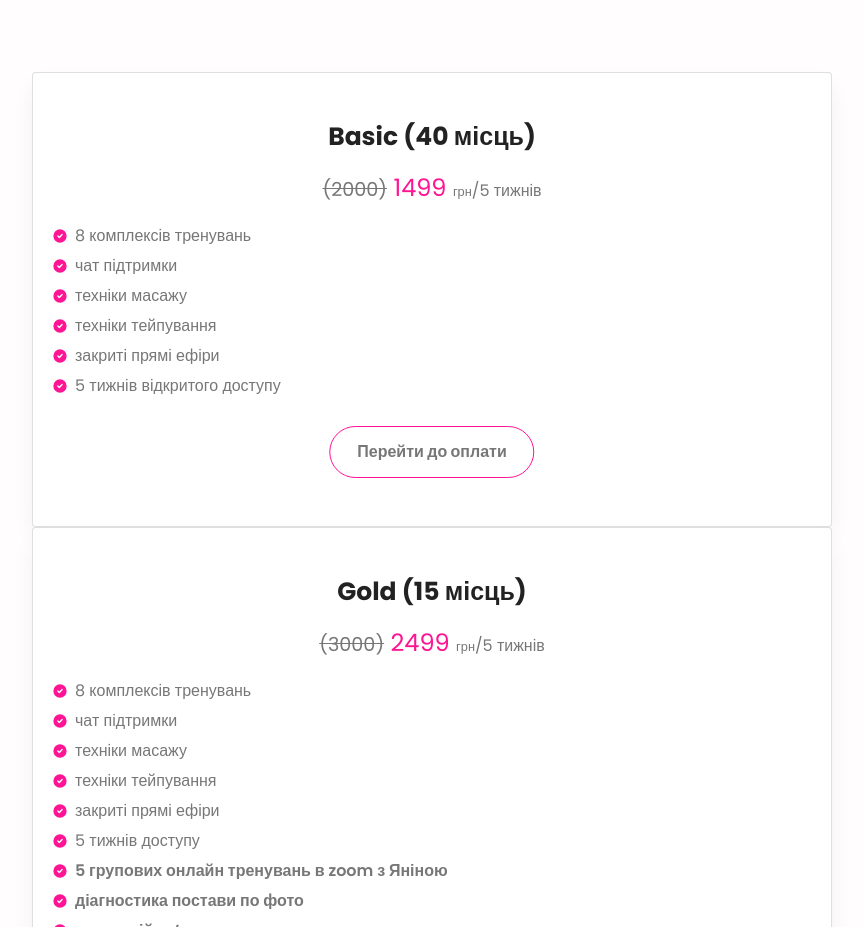
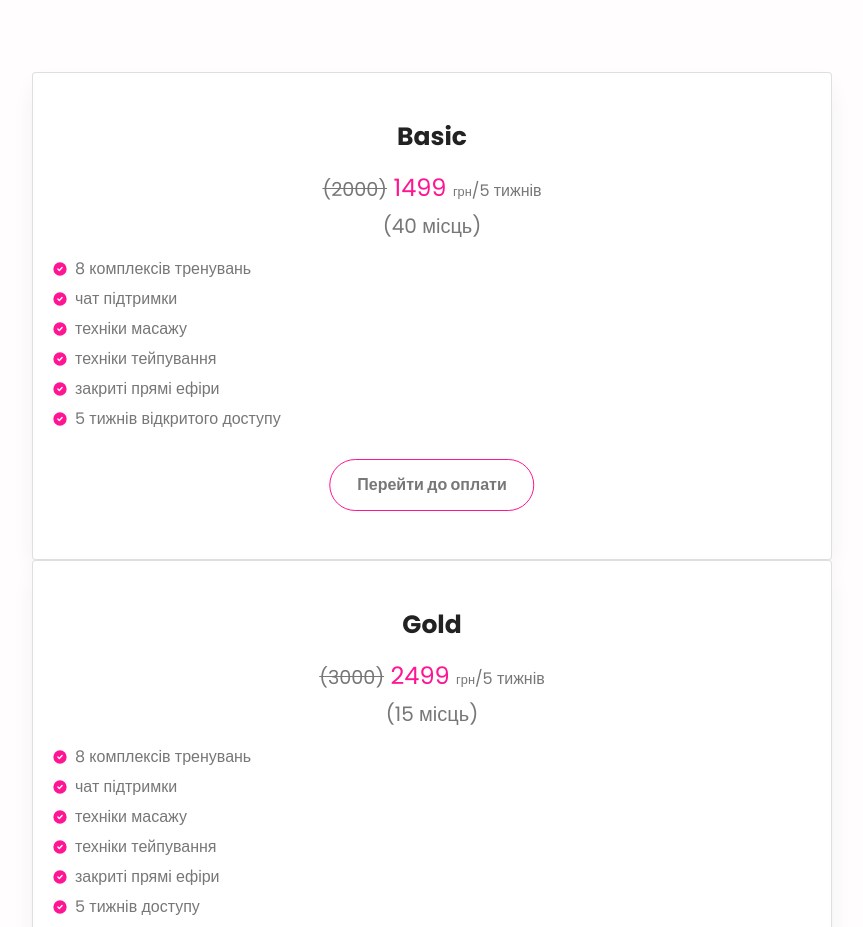
Before and after one commit to pussbb/nextjs-yanina, a Next.js app: page / in a window 1280 px wide. Shown: the part 2633-3560 px from the top of the page, without its empty margins (208-1071 px from the left). Built offline with nearby package versions, Linux system fonts and the light colour scheme; what tailwind-bootstrap-grid would draw is missing.

Commit message:
update orders

```diff
--- a/app/Sections/HealthyFeet/HealthyFeetPrices.tsx
+++ b/app/Sections/HealthyFeet/HealthyFeetPrices.tsx
@@ -3,8 +3,8 @@ import GreenCheck from '@/app/components/GreenCheck';
 
 const plans = [
     {
-        title: 'Basic (40 місць)',
-        subtitle: '',
+        title: 'Basic',
+        subtitle: '(40 місць)',
         price:(<><small><s>(2000)</s></small> <span className={'raspberry-color'}>1499</span></>),
         type: '5 тижнів',
         recommended: false,
@@ -27,8 +27,8 @@ const plans = [
         }
     },
     {
-        title: 'Gold (15 місць)',
-        subtitle: '',
+        title: 'Gold',
+        subtitle: '(15 місць)',
         //price: 2499,
         price:(<><small><s>(3000)</s></small> <span className={'raspberry-color'}>2499</span></>),
             type: '5 тижнів',
```
